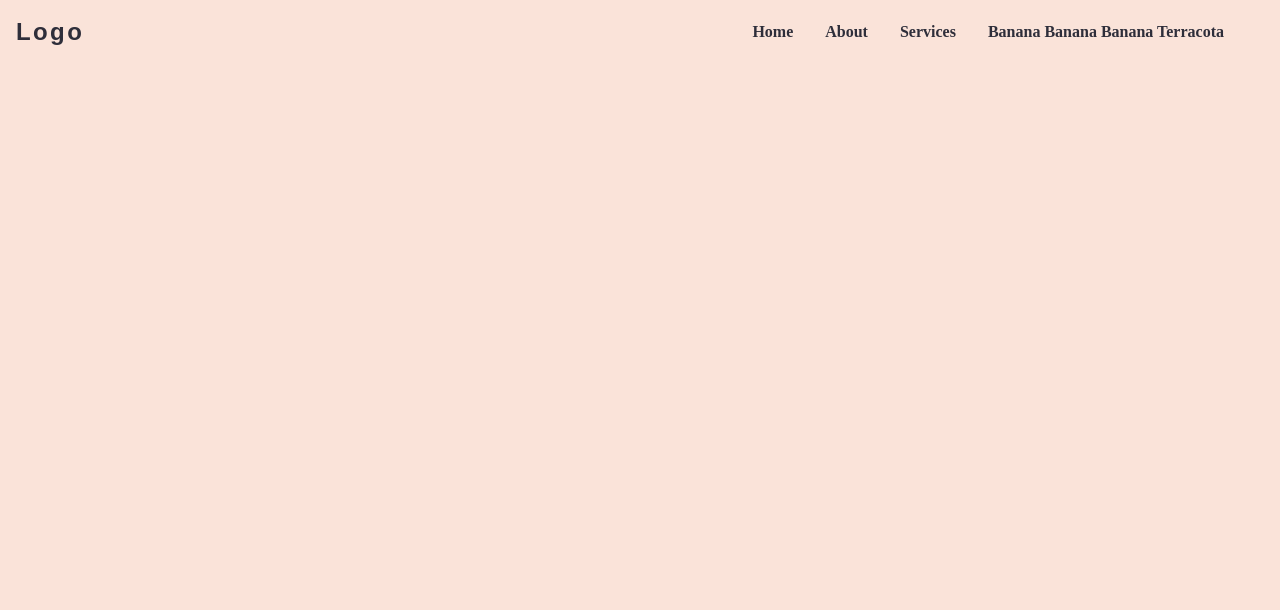
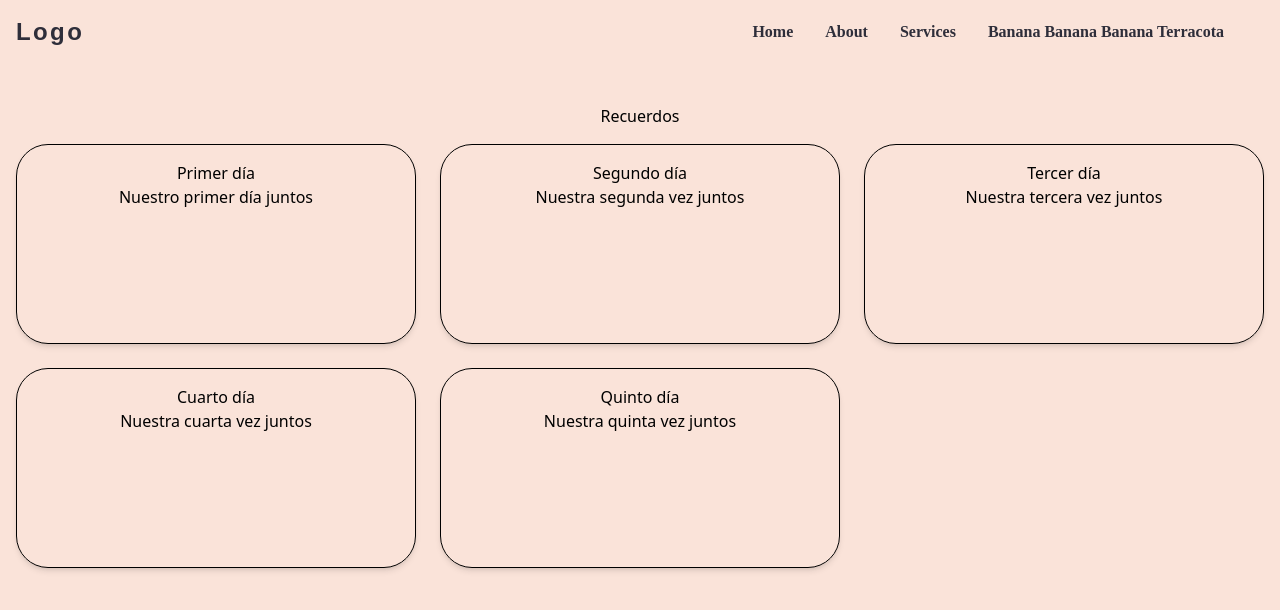
Before and after one commit to JimmyDVO0823/Heidy-DFranco, a React (Vite) app: page / in a window 1280 px wide. Shown: the top 610 px of the page. Built offline with nearby package versions, Linux system fonts and the light colour scheme.

Commit message:
Hice las tarjetas de recuerdos y le añadí un hover para que se agrande un poco. falta manejar las fotos

```diff
--- a/src/App.jsx
+++ b/src/App.jsx
@@ -1,12 +1,15 @@
 import SideBar from './Components/SideBar'
 import sideBarMenu from './Components/SideBarMenu';
+import Memories from './Components/Memories'
+import memories from './Components/MemoriesArray'
 function App() {
 
 
   return (
-    <>
+    <div className="bg-lightTheme-bg min-h-screen display-flex justify-center">
       <SideBar elements={sideBarMenu} />
-    </>
+      <Memories elements={memories} />
+    </div>
   );
 }
 
--- /dev/null
+++ b/src/Components/Memories.jsx
@@ -0,0 +1,22 @@
+import React from "react";
+
+export default function Memories({ elements }) {
+  return (
+    <div className="mt-10 text-center flex flex-col items-center">
+      <h1>Recuerdos</h1>
+      <div className="grid grid-cols-1 md:grid-cols-3 gap-6 w-full p-4">
+        {elements.map((element, index) => (
+          <div
+            key={index}
+            className="flex flex-col items-center text-center border rounded-4xl p-4 shadow-md
+            hover:scale-105 hover:shadow-lg transition-transform duration-300
+            aspect-[2/1]"
+          >
+            <h1>{element.title}</h1>
+            <p>{element.description}</p>
+          </div>
+        ))}
+      </div>
+    </div>
+  );
+}
--- /dev/null
+++ b/src/Components/MemoriesArray.js
@@ -0,0 +1,29 @@
+const memories = [
+    {
+        id: 1,
+        title: "Primer día",
+        description: "Nuestro primer día juntos"
+    },
+    {
+        id: 2,
+        title: "Segundo día",
+        description: "Nuestra segunda vez juntos"
+    },
+    {
+        id: 3,
+        title: "Tercer día",
+        description: "Nuestra tercera vez juntos"
+    },
+    {
+        id: 4,
+        title: "Cuarto día",
+        description: "Nuestra cuarta vez juntos"
+    },
+    {
+        id: 5,
+        title: "Quinto día",
+        description: "Nuestra quinta vez juntos"
+    }
+]
+
+export default memories;
--- a/src/index.css
+++ b/src/index.css
@@ -1,12 +1,7 @@
 @import "tailwindcss";
-body {
-  background-color: var(--color-lightTheme-bg);
-}
+@import url("https://fonts.googleapis.com/css2?family=Orbitron:wght@400;700&display=swap");
+@import url("https://fonts.googleapis.com/css2?family=Playfair+Display:ital,wght@0,400..900;1,400..900&display=swap");
 
-/* Importas la fuente que te guste de Google Fonts */
-@import url("https://fonts.googleapis.com/css2?family=Orbitron:wght@400;700&display=swap");
-
-/* Registras la fuente como una variable de Tailwind */
 @theme {
   --font-playfair: "Playfair Display", serif;
   --font-logo: "Orbitron", sans-serif;
```
